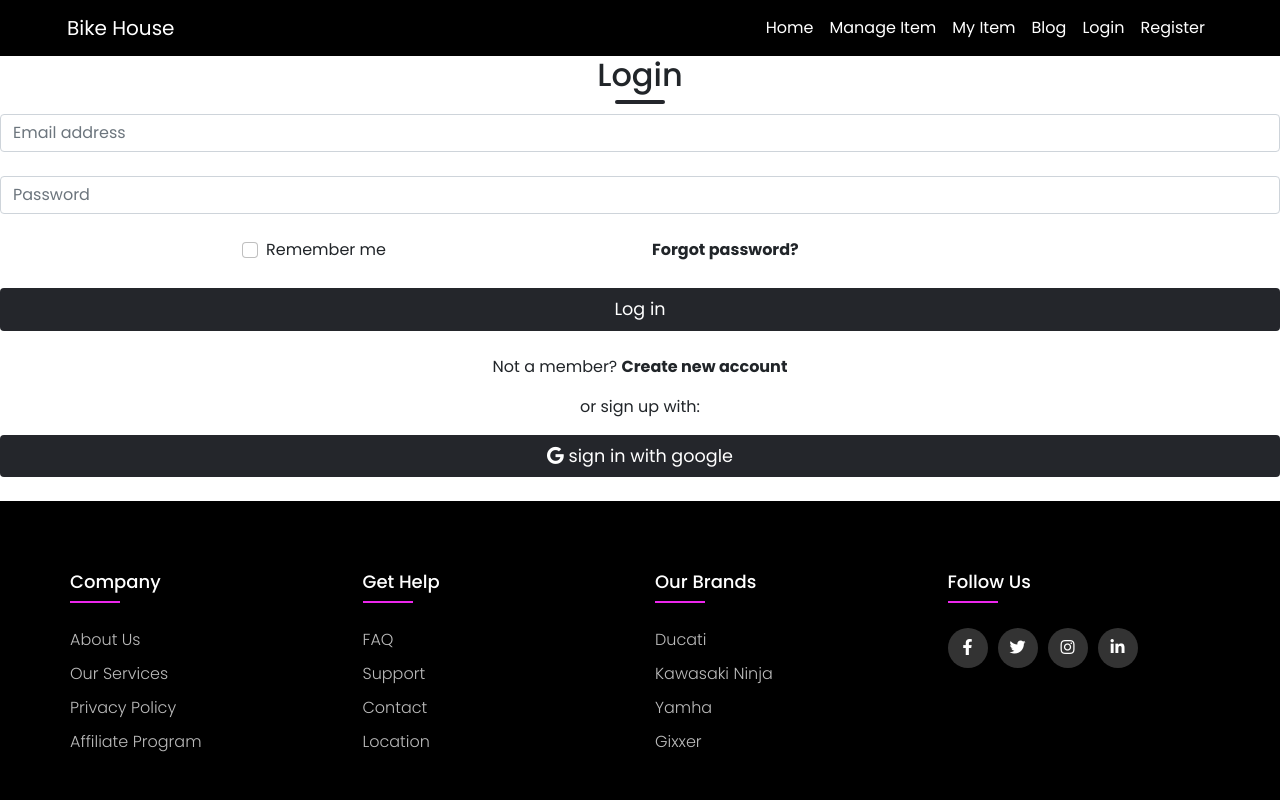
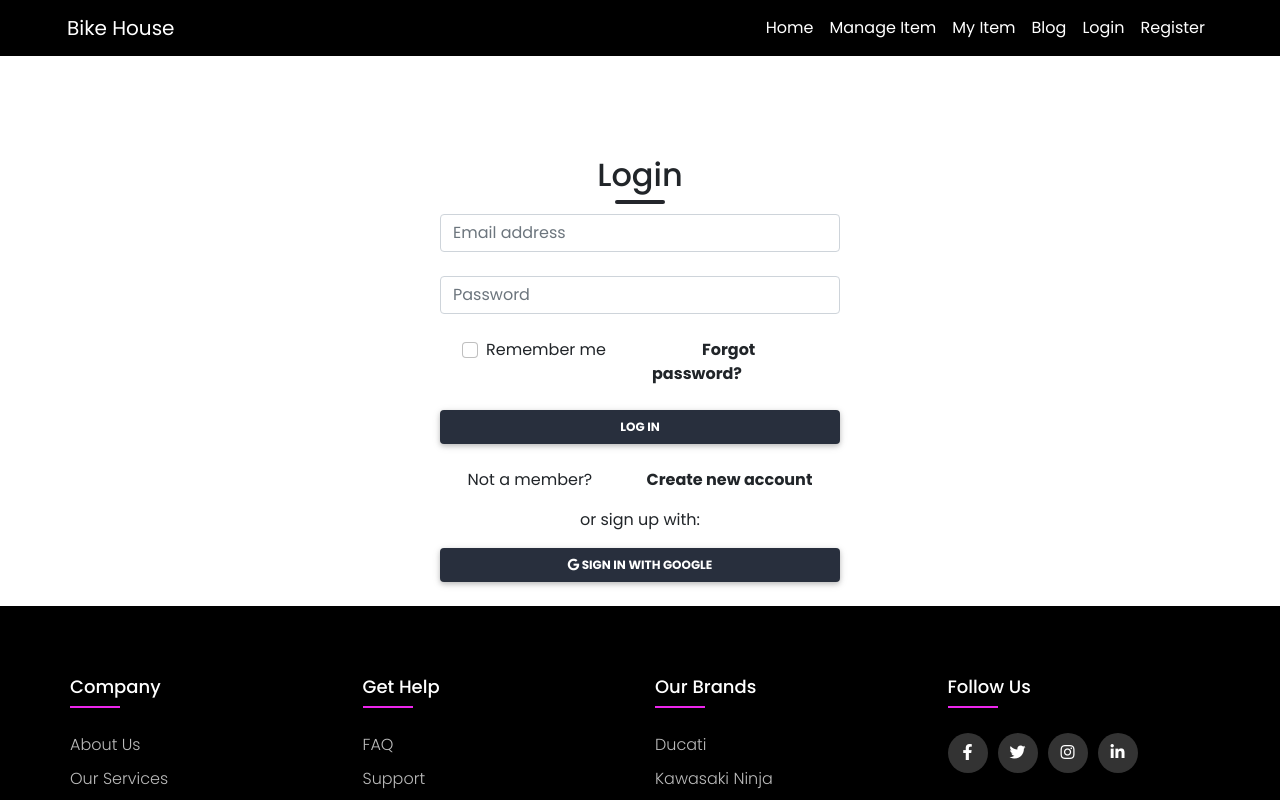
Before and after one commit to smfahim25/Bike-house, a React (Create React App) app: page /login in a window 1280 px wide. Shown: the top 800 px of the page. Built offline with nearby package versions, Linux system fonts and the light colour scheme.

Commit message:
css changed

```diff
--- a/src/components/Login/Login.css
+++ b/src/components/Login/Login.css
@@ -1,40 +1,83 @@
-.first {
-    margin-top: 80px;
+.login-form {
+    width: 400px;
 }
 
-.form-link {
-    text-decoration: none;
-    color: rgb(255, 111, 15);
-    background-color: white;
+.login-form a {
+    color: black;
 }
 
-.signin-btn {
-    width: 100%;
-    height: 55px;
-    background-color: rgb(0, 0, 0);
-    color: white;
-    padding: 5px 50px;
-    border-radius: 5px;
-    border: 0;
+.form-area {
+    margin-top: 100px;
+    display: flex;
+    justify-content: center;
 }
 
-.signin-btn:hover {
-    background-color: rgba(22, 181, 221, 0.315);
-    color: rgb(14, 13, 13);
+.reg-button {
+    margin-left: 50px;
+    cursor: pointer;
 }
 
-.google-btn {
-    width: 100%;
-    height: 55px;
-    background-color: rgb(0, 0, 0);
-    color: white;
-    padding: 5px 50px;
-    border-radius: 5px;
-    border: 0;
-    margin-bottom: 150px;
+.form-outline {
+    position: relative;
 }
 
-.google-btn:hover {
-    background-color: rgba(22, 181, 221, 0.315);
-    color: rgb(0, 0, 0);
+.form-outline .form-control~.form-label {
+    position: absolute;
+    top: 0;
+    max-width: 90%;
+    white-space: nowrap;
+    overflow: hidden;
+    text-overflow: ellipsis;
+    left: 0.75rem;
+    padding-top: 0.37rem;
+    pointer-events: none;
+    transform-origin: 0 0;
+    transition: all 0.2s ease-out;
+    color: rgba(0, 0, 0, 0.6);
+    margin-bottom: 0;
 }
+
+.btn-primary {
+    color: #fff;
+    background-color: #282f3d;
+}
+
+.btn-block {
+    display: block;
+    width: 100%;
+}
+
+.btn {
+    text-transform: uppercase;
+    vertical-align: bottom;
+    border: 0;
+    box-shadow: 0 2px 5px 0 rgb(0 0 0 / 20%), 0 2px 10px 0 rgb(0 0 0 / 10%);
+    font-weight: 500;
+    padding: 0.625rem 1.5rem 0.5rem;
+    font-size: 0.75rem;
+    line-height: 1.5;
+}
+
+.mb-4 {
+    margin-bottom: 1.5rem !important;
+}
+
+.btn-primary {
+    border-color: #1266f1;
+}
+
+.btn {
+    display: inline-block;
+    font-weight: bold;
+    text-align: center;
+    text-decoration: none;
+    vertical-align: middle;
+    cursor: pointer;
+
+    /* background-color: #496ba0; */
+    border: 0.125rem solid transparent;
+    padding: 0.375rem 0.75rem;
+    border-radius: 0.25rem;
+    transition: color 0.15s ease-in-out, background-color 0.15s ease-in-out,
+        border-color 0.15s ease-in-out, box-shadow 0.15s ease-in-out;
+}
--- a/src/components/Login/Login.js
+++ b/src/components/Login/Login.js
@@ -71,7 +71,7 @@ const Login = () => {
     }
 
     return (
-        <div className='form-area'>
+        <div className='form-area container'>
             <form onSubmit={handleSubmit} className='login-form'>
                 {/* <!-- Email input --> */}
                 <h2 className='text-center'>Login</h2>
```
